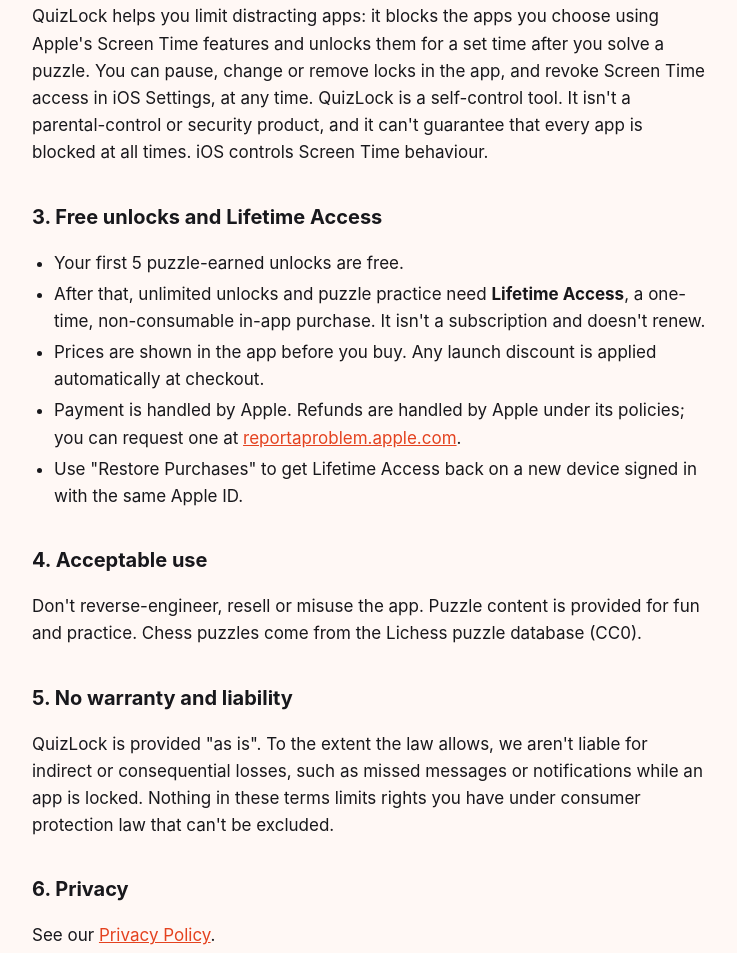
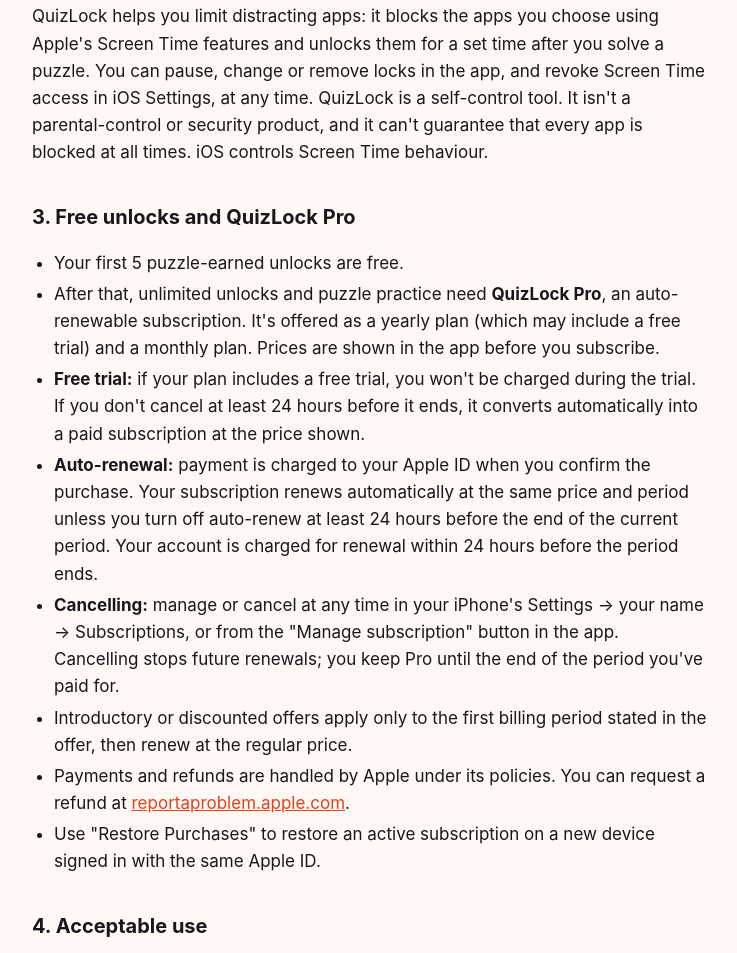
Before and after one commit to Nis7777/QUIZLOCK, a plain HTML site: page docs/terms.html in a window 1280 px wide. Shown: the part 503-1456 px from the top of the page, without its empty margins (270-1007 px from the left). Drawn offline with Linux system fonts and the light colour scheme.

Commit message:
Terms: replace lifetime purchase with QuizLock Pro subscription terms
Co-Authored-By: Claude Opus 5.5 <noreply@anthropic.com>
Claude-Session: https://claude.ai/code/session_013NobypwDXCXbHf45SoHAQx

```diff
--- a/docs/terms.html
+++ b/docs/terms.html
@@ -6,13 +6,16 @@
 <p>QuizLock is licensed to you under Apple's <a href="https://www.apple.com/legal/internet-services/itunes/dev/stdeula/">Licensed Application End User License Agreement</a>. These terms add to it. If they conflict, Apple's agreement wins.</p>
 <h2>2. What QuizLock does</h2>
 <p>QuizLock helps you limit distracting apps: it blocks the apps you choose using Apple's Screen Time features and unlocks them for a set time after you solve a puzzle. You can pause, change or remove locks in the app, and revoke Screen Time access in iOS Settings, at any time. QuizLock is a self-control tool. It isn't a parental-control or security product, and it can't guarantee that every app is blocked at all times. iOS controls Screen Time behaviour.</p>
-<h2>3. Free unlocks and Lifetime Access</h2>
+<h2>3. Free unlocks and QuizLock Pro</h2>
 <ul>
 <li>Your first 5 puzzle-earned unlocks are free.</li>
-<li>After that, unlimited unlocks and puzzle practice need <strong>Lifetime Access</strong>, a one-time, non-consumable in-app purchase. It isn't a subscription and doesn't renew.</li>
-<li>Prices are shown in the app before you buy. Any launch discount is applied automatically at checkout.</li>
-<li>Payment is handled by Apple. Refunds are handled by Apple under its policies; you can request one at <a href="https://reportaproblem.apple.com">reportaproblem.apple.com</a>.</li>
-<li>Use "Restore Purchases" to get Lifetime Access back on a new device signed in with the same Apple ID.</li>
+<li>After that, unlimited unlocks and puzzle practice need <strong>QuizLock Pro</strong>, an auto-renewable subscription. It's offered as a yearly plan (which may include a free trial) and a monthly plan. Prices are shown in the app before you subscribe.</li>
+<li><strong>Free trial:</strong> if your plan includes a free trial, you won't be charged during the trial. If you don't cancel at least 24 hours before it ends, it converts automatically into a paid subscription at the price shown.</li>
+<li><strong>Auto-renewal:</strong> payment is charged to your Apple ID when you confirm the purchase. Your subscription renews automatically at the same price and period unless you turn off auto-renew at least 24 hours before the end of the current period. Your account is charged for renewal within 24 hours before the period ends.</li>
+<li><strong>Cancelling:</strong> manage or cancel at any time in your iPhone's Settings → your name → Subscriptions, or from the "Manage subscription" button in the app. Cancelling stops future renewals; you keep Pro until the end of the period you've paid for.</li>
+<li>Introductory or discounted offers apply only to the first billing period stated in the offer, then renew at the regular price.</li>
+<li>Payments and refunds are handled by Apple under its policies. You can request a refund at <a href="https://reportaproblem.apple.com">reportaproblem.apple.com</a>.</li>
+<li>Use "Restore Purchases" to restore an active subscription on a new device signed in with the same Apple ID.</li>
 </ul>
 <h2>4. Acceptable use</h2>
 <p>Don't reverse-engineer, resell or misuse the app. Puzzle content is provided for fun and practice. Chess puzzles come from the Lichess puzzle database (CC0).</p>
```
